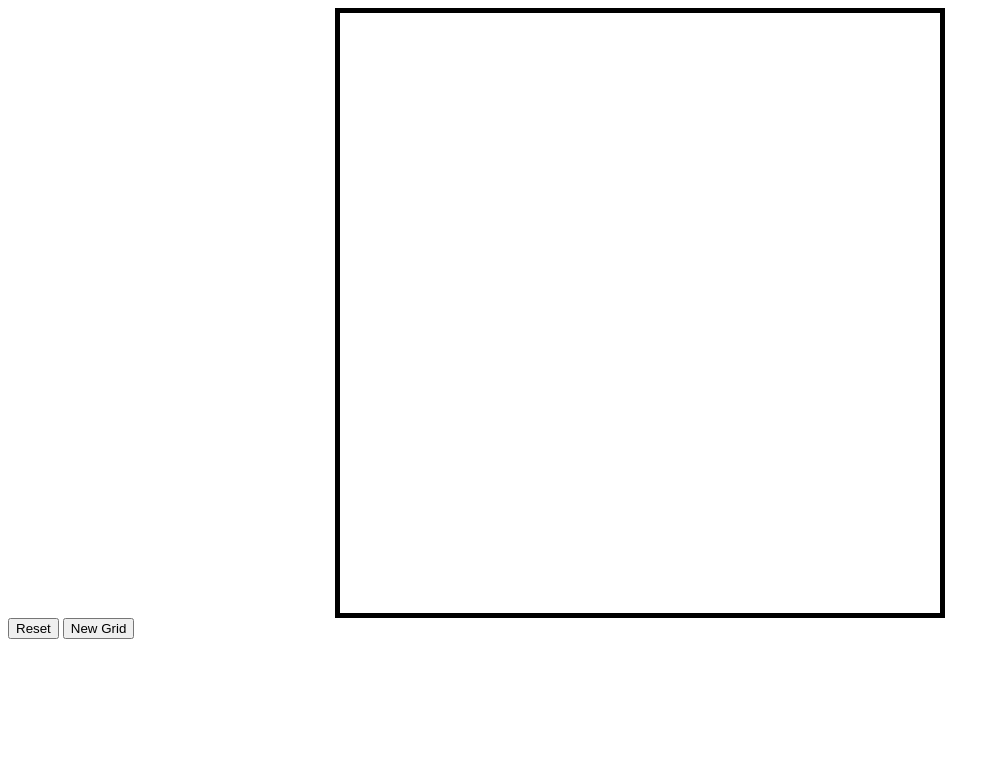
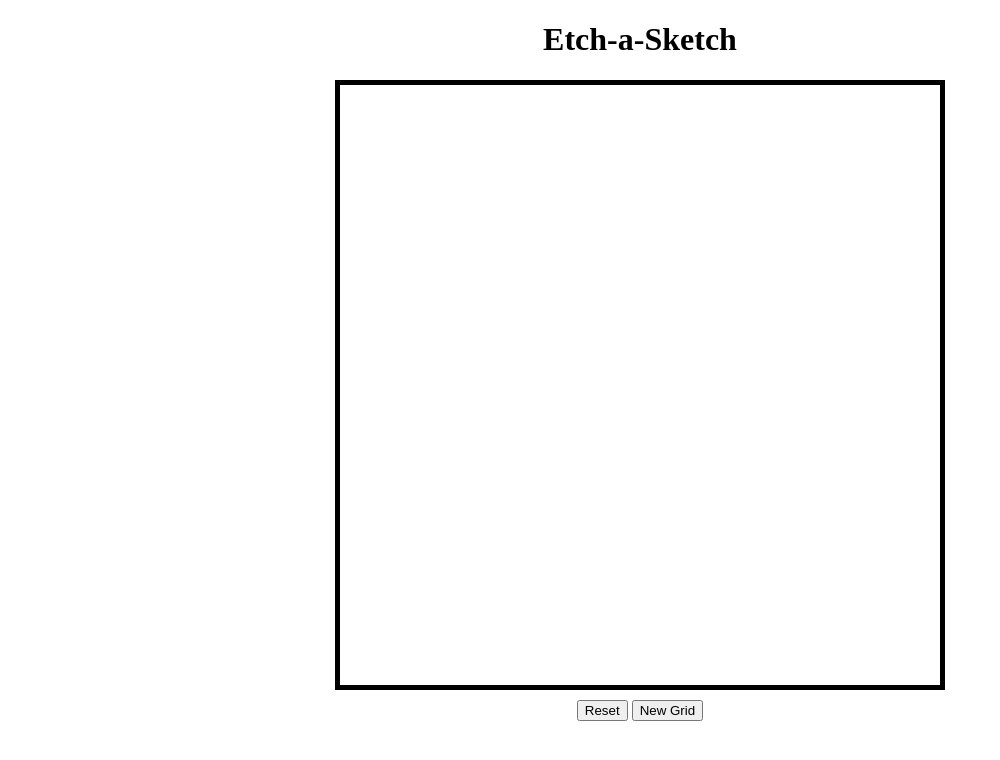
Before and after one commit to kleinezicke/etch-a-sketch, a plain HTML site: page index.html in a window 1280 px wide. Shown: the whole page, without its empty margins (0-1000 px from the left). Drawn offline with Linux system fonts and the light colour scheme.

Commit message:
basic css

```diff
--- a/index.html
+++ b/index.html
@@ -4,13 +4,16 @@
     <meta charset="UTF-8">
     <meta http-equiv="X-UA-Compatible" content="IE=edge">
     <meta name="viewport" content="width=device-width, initial-scale=1.0">
-    <title>Etch-A-Sketch</title>
+    <title>Etch-a-Sketch</title>
     <script src="script.js" defer></script>
     <link rel="stylesheet" href="style.css">
 </head>
 <body>
+    <h1>Etch-a-Sketch</h1>
     <div id="grid"></div>
-    <button id="reset">Reset</button>
-    <button id="new">New Grid</button>
+    <div id="buttons">
+        <button id="reset">Reset</button>
+        <button id="new">New Grid</button>
+    </div>
 </body>
 </html>
--- a/style.css
+++ b/style.css
@@ -1,3 +1,7 @@
+h1 {
+    text-align: center;
+}
+
 #grid {
     border: 5px solid black;
     height: 600px;
@@ -7,3 +11,8 @@
     flex-wrap: wrap;
     align-content: flex-start;
 }
+
+#buttons {
+    text-align: center;
+    margin-top: 10px;
+}
```
